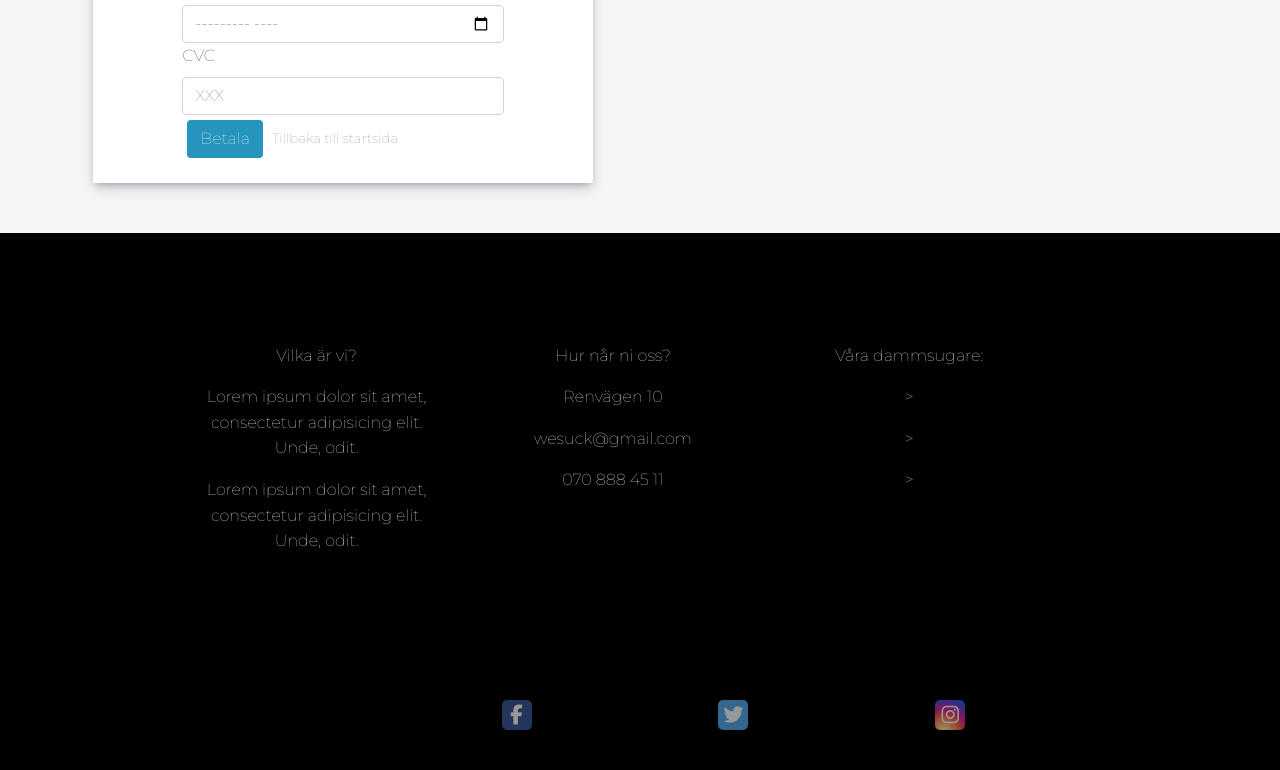
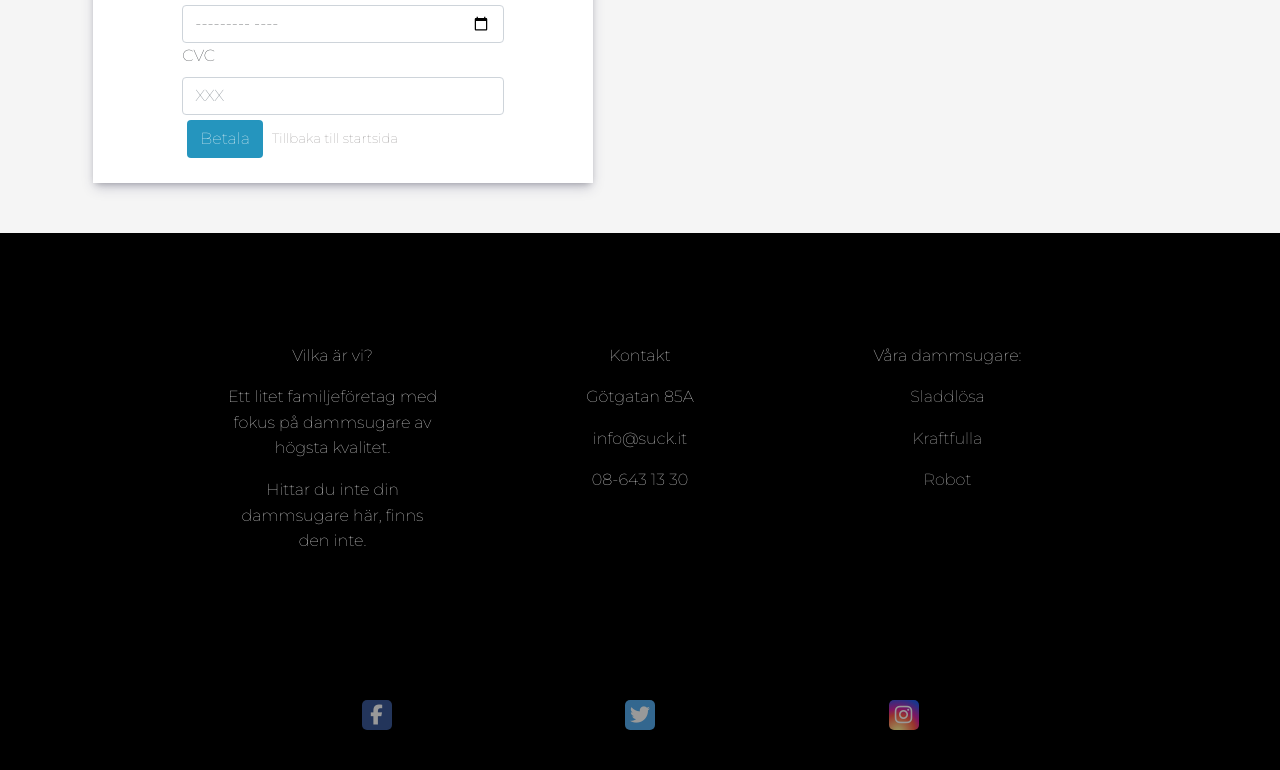
Before and after one commit to filippawejlid/G12, a website built with Parcel: page src/checkout.html in a window 1280 px wide. Shown: the part 555-1325 px from the top of the page. Built offline with nearby package versions, Linux system fonts and the light colour scheme.

Commit message:
checkout footer

```diff
--- a/src/checkout.html
+++ b/src/checkout.html
@@ -14,7 +14,10 @@
       integrity="sha384-uWxY/CJNBR+1zjPWmfnSnVxwRheevXITnMqoEIeG1LJrdI0GlVs/9cVSyPYXdcSF"
       crossorigin="anonymous"
     />
-    <script src="https://kit.fontawesome.com/4bc016b404.js" crossorigin="anonymous"></script>
+    <script
+      src="https://kit.fontawesome.com/4bc016b404.js"
+      crossorigin="anonymous"
+    ></script>
 
     <link rel="stylesheet" href="sass/main.scss" />
     <script type="module" src="ts/checkout.ts"></script>
@@ -152,41 +155,30 @@
           <div class="about">
             <p>Vilka är vi?</p>
             <p>
-              Lorem ipsum dolor sit amet, consectetur adipisicing elit. Unde,
-              odit.
+              Ett litet familjeföretag med fokus på dammsugare av högsta
+              kvalitet.
             </p>
-            <p>
-              Lorem ipsum dolor sit amet, consectetur adipisicing elit. Unde,
-              odit.
-            </p>
+            <p>Hittar du inte din dammsugare här, finns den inte.</p>
           </div>
 
           <div class="contact">
-            <p>Hur når ni oss?</p>
-            <p>Renvägen 10</p>
-            <p>wesuck@gmail.com</p>
-            <p>070 888 45 11</p>
+            <p>Kontakt</p>
+            <p>Götgatan 85A</p>
+            <p>info@suck.it</p>
+            <p>08-643 13 30</p>
           </div>
 
           <div class="services">
             <p>Våra dammsugare:</p>
             <p>
-              <a href="#wireless"
-                >
+              <a class="cha" id="wirelessfooter" href="#wireless">Sladdlösa</a>
+            </p>
+            <p>
+              <a class="cha" id="powerfullfooter" href="#powerfull"
+                >Kraftfulla</a
               >
             </p>
-            <p>
-              <a href="#powerfull"
-                >
-
-              >
-            </p>
-            <p>
-              <a href="#robot"
-                >
-
-              >
-            </p>
+            <p><a class="cha" id="robotfooter" href="#robot">Robot</a></p>
           </div>
         </div>
 
@@ -196,8 +188,7 @@
           <a href="#" class="fa fa-instagram"></a>
         </div>
 
-        <div class="imgContainerFooter">
-        </div>
+        <div class="imgContainerFooter"></div>
       </footer>
     </section>
 
```
Also changed, not shown: dist/index.html, 2 other files.
